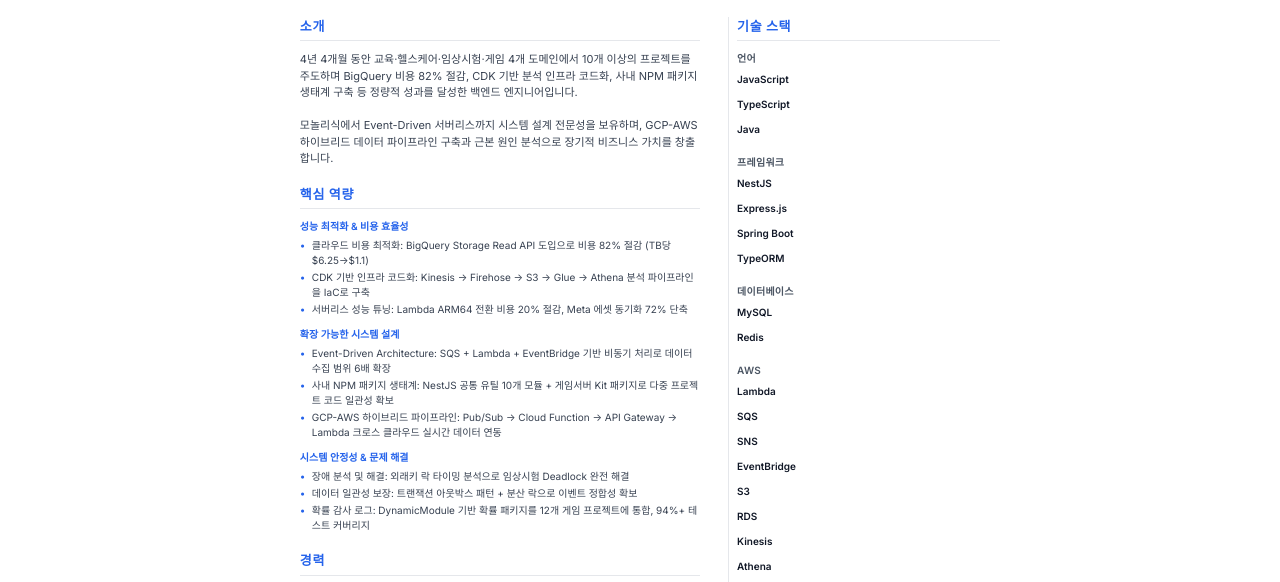
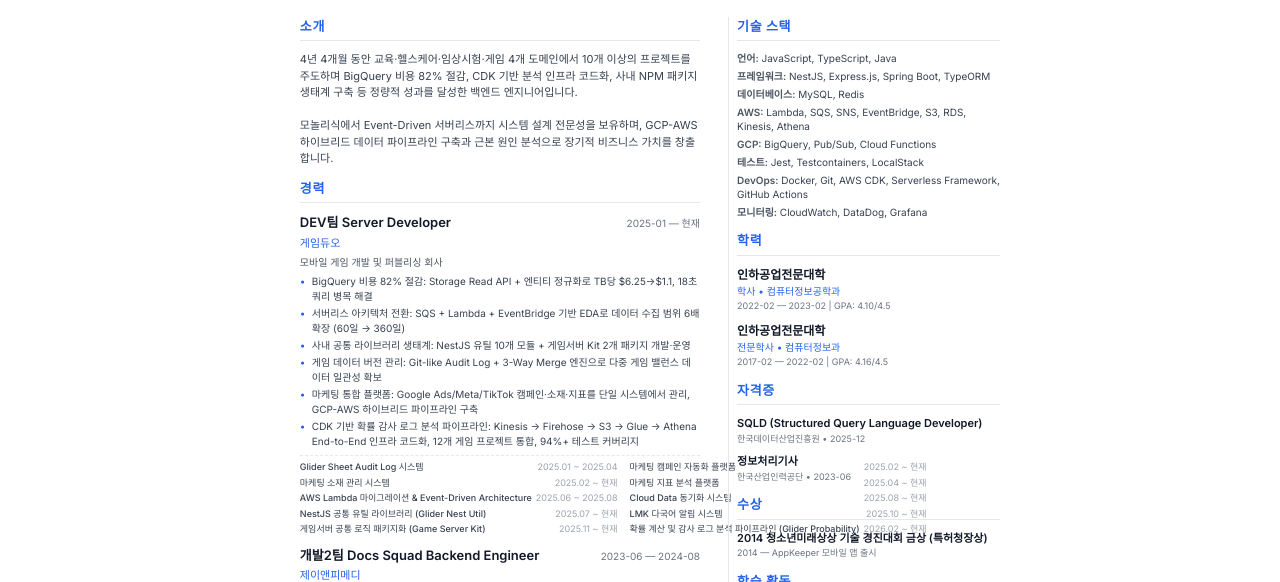
Before and after one commit to kilhyeonjun/resume, an Astro site: page /resume-print in a window 1280 px wide. Shown: the part 218-800 px from the top of the page. Built offline with nearby package versions, Linux system fonts and the light colour scheme; Astro itself is replaced by a stand-in of ours.

Commit message:
feat: optimize print PDF — inline skills, remove coreCompetencies, reduce spacing

```diff
--- a/src/components/templates/ResumePrintTemplate.astro
+++ b/src/components/templates/ResumePrintTemplate.astro
@@ -140,7 +140,7 @@
 
     /* Section styles */
     section {
-      margin-bottom: 18px;
+      margin-bottom: 12px;
     }
 
     .section-title {
@@ -163,7 +163,7 @@
 
     /* Experience */
     .experience-item {
-      margin-bottom: 14px;
+      margin-bottom: 10px;
       page-break-inside: avoid;
       break-inside: avoid;
     }
@@ -222,22 +222,25 @@
 
     /* Skills */
     .skill-group {
-      margin-bottom: 12px;
+      margin-bottom: 4px;
+      font-size: 10px;
+      line-height: 1.4;
     }
 
     .skill-category {
       font-size: 10px;
       font-weight: 600;
       color: #4b5563;
-      text-transform: uppercase;
-      letter-spacing: 0.025em;
-      margin-bottom: 6px;
+      display: inline;
+    }
+
+    .skill-inline {
+      color: #374151;
+      font-size: 10px;
     }
 
     .skill-list {
-      display: flex;
-      flex-direction: column;
-      gap: 4px;
+      display: none;
     }
 
     .skill-row {
@@ -471,23 +474,6 @@
           </section>
         )}
 
-        <!-- Core Competencies -->
-        {data.coreCompetencies && data.coreCompetencies.length > 0 && (
-          <section>
-            <h2 class="section-title">{labels.coreCompetencies}</h2>
-            {data.coreCompetencies.map((comp) => (
-              <div style="margin-bottom: 10px;">
-                <h3 style="font-size: 10px; font-weight: 600; color: #2563eb; margin-bottom: 4px;">{comp.category}</h3>
-                <ul class="highlights">
-                  {comp.items.map((item) => (
-                    <li>{item}</li>
-                  ))}
-                </ul>
-              </div>
-            ))}
-          </section>
-        )}
-
         <!-- Experience -->
         {data.experience && data.experience.length > 0 && (
           <section>
@@ -533,14 +519,8 @@
             <h2 class="section-title">{labels.skills}</h2>
             {data.skills.map((skillGroup) => (
               <div class="skill-group">
-                <h3 class="skill-category">{skillGroup.category}</h3>
-                <div class="skill-list">
-                  {skillGroup.items.map((skill) => (
-                    <div class="skill-item-print">
-                      <span class="skill-name">{skill.name}</span>
-                    </div>
-                  ))}
-                </div>
+                <span class="skill-category">{skillGroup.category}:</span>{' '}
+                <span class="skill-inline">{skillGroup.items.map(s => s.name).join(', ')}</span>
               </div>
             ))}
           </section>
```
